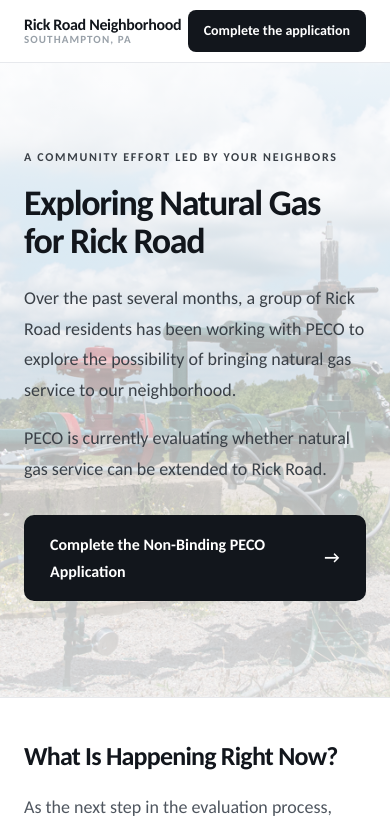
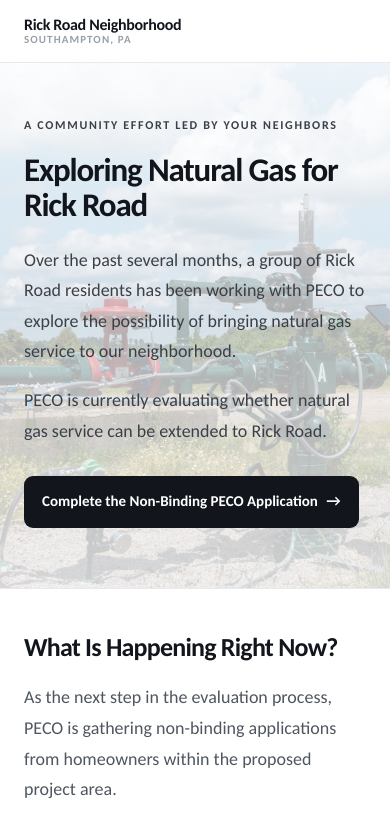
Before and after one commit to Kazmenko-Vasyl/rickroadneighbors, a website: page public/index.html in a window 390 px wide. Shown: the top 820 px of the page. Drawn offline with Linux system fonts and the light colour scheme.

Commit message:
Fix bulky buttons on mobile
- Hide the redundant nav CTA on phones (the main CTA is right below it)
- Slimmer button padding/font-size on small screens
- Tidy hero padding and h1 size on mobile

Co-Authored-By: Claude Opus 4.8 (1M context) <noreply@anthropic.com>

```diff
--- a/public/index.html
+++ b/public/index.html
@@ -95,8 +95,13 @@
     .foot-fine { margin-top: 22px; font-size: 12.5px; color: var(--muted); line-height: 1.6; }
 
     @media (max-width: 600px) {
-      header { padding: 48px 0 0; }
+      .hero { padding: 52px 0 60px; }
       section { padding: 44px 0; }
+      /* the main CTA sits right below the nav, so drop the cramped nav button on phones */
+      .nav-btn { display: none; }
+      /* slimmer, less bulky buttons on mobile */
+      .btn { font-size: 15px; padding: 13px 18px; gap: 8px; border-radius: 9px; }
+      h1 { font-size: 33px; }
     }
   </style>
 </head>
```
